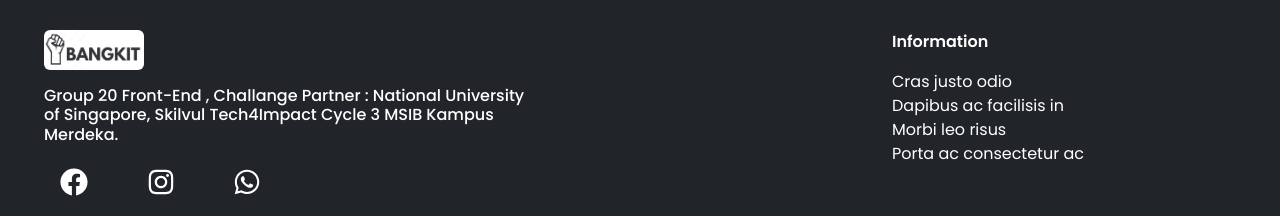
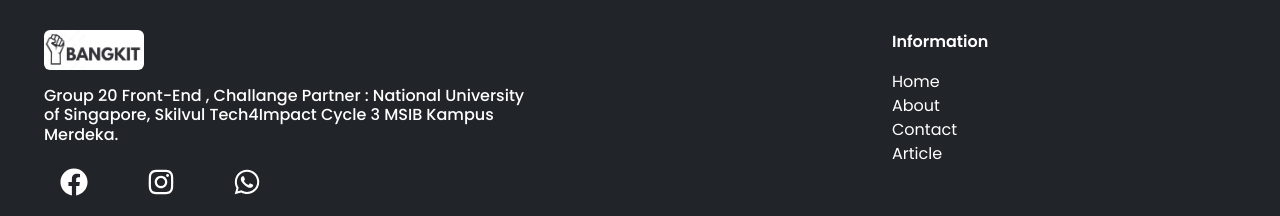
Before and after one commit to FE-20-Group-Project/React-Bangkit.app, a React (Vite) app: page /jobs in a window 1280 px wide. Shown: the part 879-1095 px from the top of the page. Built offline with nearby package versions, Linux system fonts and the light colour scheme; no server answers.

Commit message:
fix: bug-layout, url contact

```diff
--- a/src/App.css
+++ b/src/App.css
@@ -14,3 +14,9 @@ body {
     }
 
 }
+
+@media screen and (max-width: 1120px) {
+    .text-card {
+        font-size: 14px;
+    }
+}
--- a/src/components/BannerFeature.jsx
+++ b/src/components/BannerFeature.jsx
@@ -28,7 +28,7 @@ function BannerFeature() {
                         </div>
                         <div className="col-7">
                             <h3 className='fw-semibold border-bottom border-3 border-danger'>Job Seeker</h3>
-                            <p className=''>Lowongan terbuka untuk para pekerja yang kesulitan dalam mencari pekerjaan di masa pandemi yang kian meluas.</p>
+                            <p className='text-card'>Lowongan terbuka untuk para pekerja yang kesulitan dalam mencari pekerjaan di masa pandemi yang kian meluas.</p>
                         </div>
                     </div>
                     <Link to='/jobs' className="card-neu-button text-center text-light">Info Selengkapnya</Link>
@@ -42,7 +42,7 @@ function BannerFeature() {
                         </div>
                         <div className="col-7">
                             <h3 className='fw-semibold border-bottom border-3 border-danger'>Beasiswa</h3>
-                            <p>Bantuan bagi para pelajar atau mahasiswa yang kesulitan dalam melanjutkan pendidikan dikarenakan keterbatasan ekonomi.</p>
+                            <p className='text-card'>Bantuan bagi para pelajar atau mahasiswa yang kesulitan dalam melanjutkan pendidikan dikarenakan keterbatasan ekonomi.</p>
                         </div>
                     </div>
                     <Link to='/scholarship' className="card-neu-button text-center text-light">Info Selengkapnya</Link>
--- a/src/components/Footer.jsx
+++ b/src/components/Footer.jsx
@@ -2,6 +2,7 @@ import React from 'react'
 import LogoBangkit from '../assets/image/bangkit.png'
 import { Row, Col, ListGroup } from 'react-bootstrap'
 import { FaCopyright, FaFacebook, FaInstagram, FaWhatsapp } from 'react-icons/fa'
+import { Link } from 'react-router-dom'
 
 function Footer() {
   return (
@@ -27,10 +28,18 @@ function Footer() {
             <Col xs='8' md='4'>
             <ul>
                 <ListGroup.Item className='fw-semibold my-3'>Information</ListGroup.Item>
-                <ListGroup.Item>Cras justo odio</ListGroup.Item>
-                <ListGroup.Item>Dapibus ac facilisis in</ListGroup.Item>
-                <ListGroup.Item>Morbi leo risus</ListGroup.Item>
-                <ListGroup.Item>Porta ac consectetur ac</ListGroup.Item>
+                <Link className='text-light' to='/'>
+                    <ListGroup.Item>Home</ListGroup.Item>
+                </Link>
+                <Link className='text-light' to='/about-us'>
+                    <ListGroup.Item>About</ListGroup.Item>
+                </Link>
+                <a className='text-light' href={`mailto:fazrlu9575@gmail.com,`}>
+                    <ListGroup.Item>Contact</ListGroup.Item>
+                </a>
+                <Link className='text-light' to='/article'>
+                    <ListGroup.Item>Article</ListGroup.Item>
+                </Link>
             </ul>
             </Col>
         </Row>
--- a/src/components/SectionContactUs.jsx
+++ b/src/components/SectionContactUs.jsx
@@ -8,23 +8,24 @@ function SectionContactUs() {
         <Row className='d-flex justify-content-around f-wrap'>
             <Col xs='10' md='5' className='p-3'>
                 <h3 className='fw-bold text-light text-center'>CONTACT US</h3>
-                <Form>
+                <Form action="https://formspree.io/f/xaykynly" method="POST">
                     <Form.Group className='mb-3'>
                         <Form.Label className='text-light fw-semibold'>Nama Lengkap</Form.Label>
-                        <Form.Control type='text' />
+                        <Form.Control required type='text' />
                     </Form.Group>
                     <Form.Group className='mb-3'>
                     <Form.Label className='text-light fw-semibold'>Alamat Email</Form.Label>
-                        <Form.Control type='email' />
+                        <Form.Control required type='email' />
                     </Form.Group>
                     <Form.Group className='mb-3'>
                     <Form.Label className='text-light fw-semibold'>Pesan</Form.Label>
                             <Form.Control
+                            required
                             as="textarea"
                             style={{ height: '100px' }}/>
                     </Form.Group>
                     <Form.Group>
-                    <button className='contact'>
+                    <button type='submit' className='contact'>
                         <div className="svg-wrapper-1">
                             <div className="svg-wrapper">
                             <svg xmlns="http://www.w3.org/2000/svg" viewBox="0 0 24 24" width="24" height="24">
```
